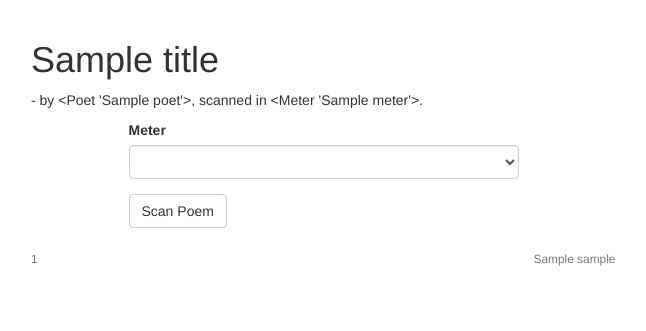
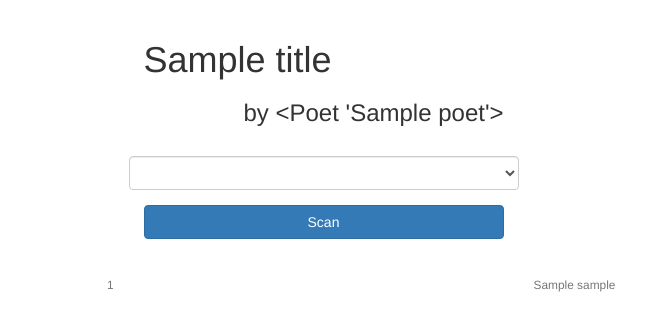
Before and after one commit to syvwlch/Metroscope, a Flask app: template run/templates/poetry/poem.html in a window 1280 px wide. Shown: the part 52-383 px from the top of the page, without its empty margins (39-685 px from the left). Run offline with Flask 2, Linux system fonts and the light colour scheme; tables that the repository leaves empty hold one stand-in row (values such as "Sample post"); the template is opened without the code that fills it: values that come from a table or form of the project are taken from there, most other values are stand-ins (such as "Sample title", 1, 10 or a date in 2020); lists and menus that the app fills with data are empty; some libraries are stand-ins or nearby versions.

Commit message:
Refactored the form on poem page to use more bootstrap styling

```diff
--- a/run/poetry/forms.py
+++ b/run/poetry/forms.py
@@ -6,5 +6,5 @@ from wtforms import SelectField, SubmitField
 
 class ChangeMeterForm(FlaskForm):
     """Define the poem form."""
-    pattern = SelectField('Meter')
-    submit = SubmitField('Scan Poem')
+    pattern = SelectField('')
+    submit = SubmitField('Scan')
--- a/run/templates/poetry/poem.html
+++ b/run/templates/poetry/poem.html
@@ -10,6 +10,7 @@
     .unstressed {}
     .missing {font-size: 80%;}
     .verse-number {
+        text-align: right;
         padding-right: 5;
         padding-left: 0;
     }
@@ -18,6 +19,7 @@
         padding-left: 0;
     }
     .rhyme {
+        text-align: left;
         padding-right: 0;
         padding-left: 5;
     }
@@ -33,21 +35,28 @@
 {% endblock title %}
 
 {% block page_content %}
-<h1>{{ title }}</h1>
-<p>- by {{ poet }}, scanned in {{ meter }}.</p>
-
-{% if form is not none %}
 <div class='container'>
     <div class="row">
-        <div class="verse col-xs-offset-1 col-xs-10 col-sm-6 col-md-5 col-lg-4">
-            {{ wtf.quick_form(form) }}
+        <div class="col-xs-offset-1 col-xs-10 col-sm-6 col-md-5 col-lg-4">
+            <h1>{{ title }}</h1>
+            <h3 style="text-align:right">by {{ poet }}</h3>
         </div>
     </div>
+{% if form is none %}
+    <p>Scanned in {{ meter }}.</p>
+{% else %}
+    <form class="form-horizontal" method="POST" role="form" action="">
+        <div class='form-group'>
+            <div class="col-xs-offset-1 col-xs-10 col-sm-6 col-md-5 col-lg-4">
+                {{ form.hidden_tag() }}
+                {{ wtf.form_field(form.pattern, class="form-control") }}
+                {{ wtf.form_field(form.submit, class="btn btn-primary btn-block") }}
             </div>
+        </div>
+    </form>
 {% endif %}
     <br>
 
-<div class='container'>
 {% for lines, rhymes in stanzas %}
 {% set stanza_loop = loop %}
     {% for line in lines %}
```
Also changed, not shown: run/poetry/views.py (+6 -1 lines). Lines whose indentation alone changed are shown as unchanged.
